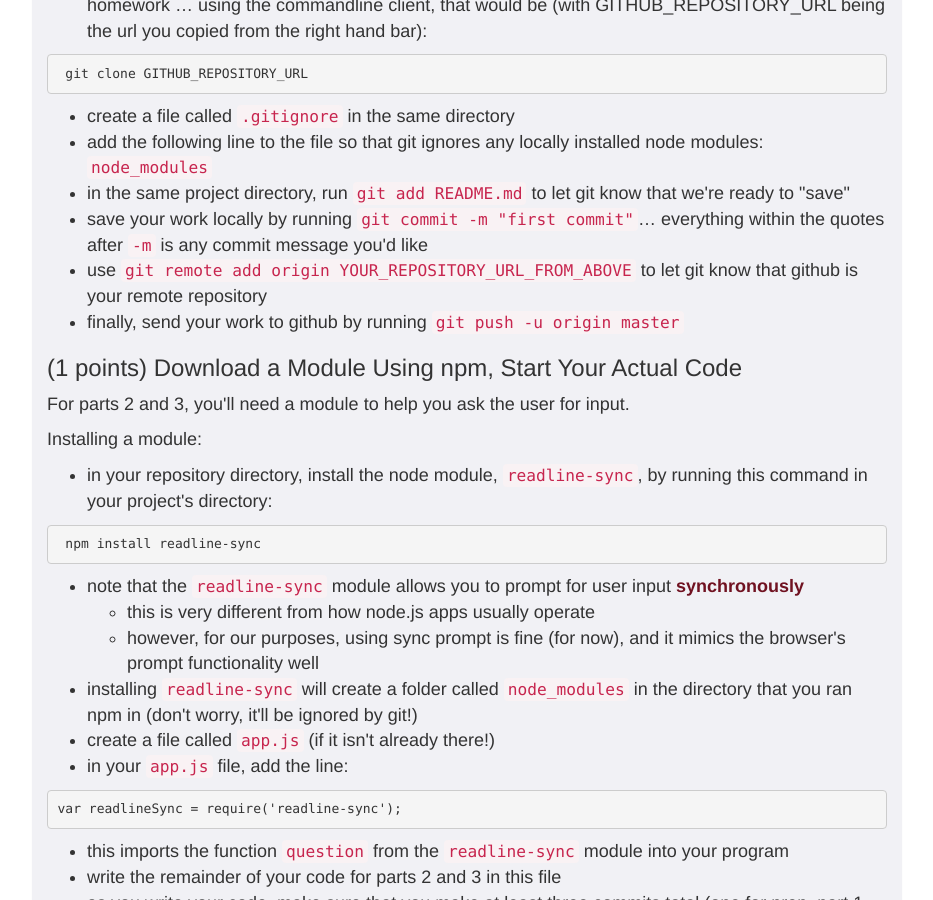
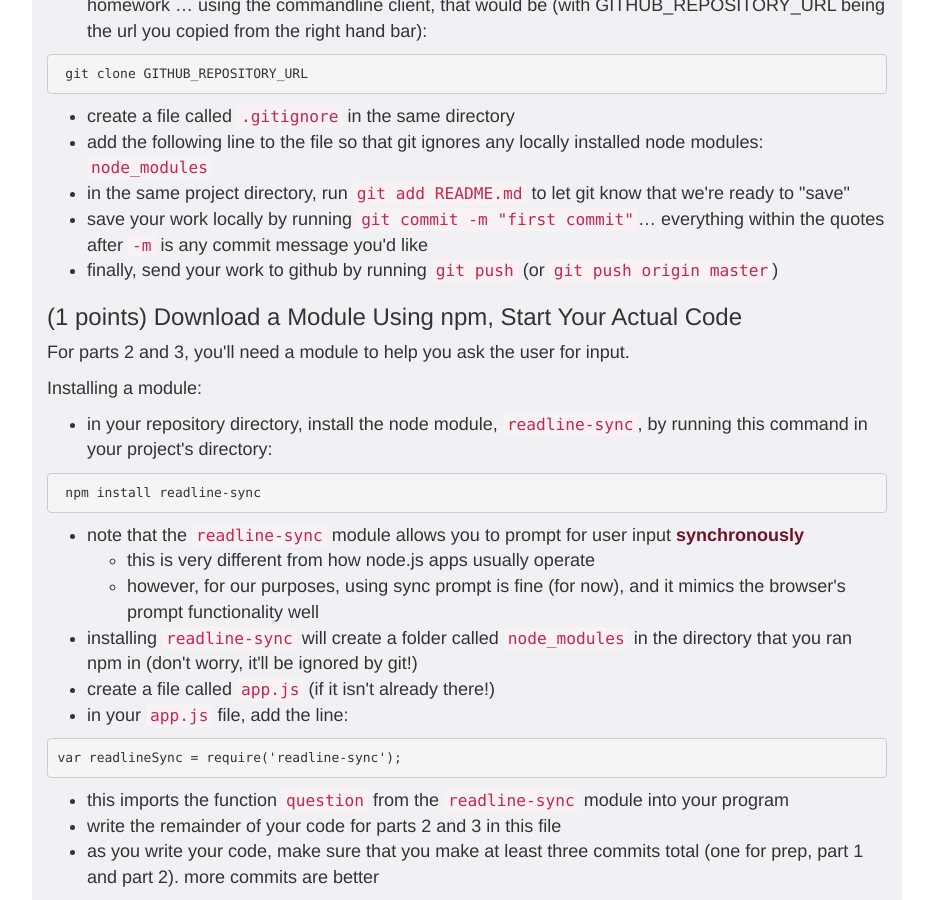
Before and after one commit to jl4282/csci-ua.0480-spring2016-010, a Jekyll site: the page built from homework/01.markdown, in a window 1280 px wide and 900 px high, scrolled down 1417 px. Shown: the whole window, without its empty margins (173-1106 px from the left). Built offline with Jekyll 4.4.1, drawn with Linux system fonts in a browser that asks for light colours; some of the changed lines change nothing that is shown.

Commit message:
correct typos

```diff
--- a/homework/01.markdown
+++ b/homework/01.markdown
@@ -68,8 +68,12 @@
 * add the following line to the file so that git ignores any locally installed node modules: <code> node_modules </code>
 * in the same project directory, run <code>git add README.md</code> to let git know that we're ready to "save"
 * save your work locally by running <code>git commit -m "first commit"</code>... everything within the quotes after <code>-m</code> is any commit message you'd like
+* finally, send your work to github by running <code>git push</code> (or <code>git push origin master</code>)
+
+{% comment %}
 * use <code>git remote add origin YOUR_REPOSITORY_URL_FROM_ABOVE</code> to let git know that github is your remote repository
 * finally, send your work to github by running <code>git push -u origin master</code>
+{% endcomment %}
 
 ### (1 points) Download a Module Using npm, Start Your Actual Code
 
@@ -212,7 +216,7 @@
 }
 </code></pre>
 
-In <code>game.js</code>, you can use the functions that you've created in <code>cardUtils.js</code>. bring in your functions and use them by first __requiring your module__ and using the variable that you assign the <code>require</code> to as a way of accessing the functions defined in the module:
+In <code>app.js</code>, you can use the functions that you've created in <code>cardUtils.js</code>. bring in your functions and use them by first __requiring your module__ and using the variable that you assign the <code>require</code> to as a way of accessing the functions defined in the module:
 
 <pre><code data-trim contenteditable>var cardUtils = require('./cardUtils');
 var winner = cardUtils.determineWinner(20, 15);
```
